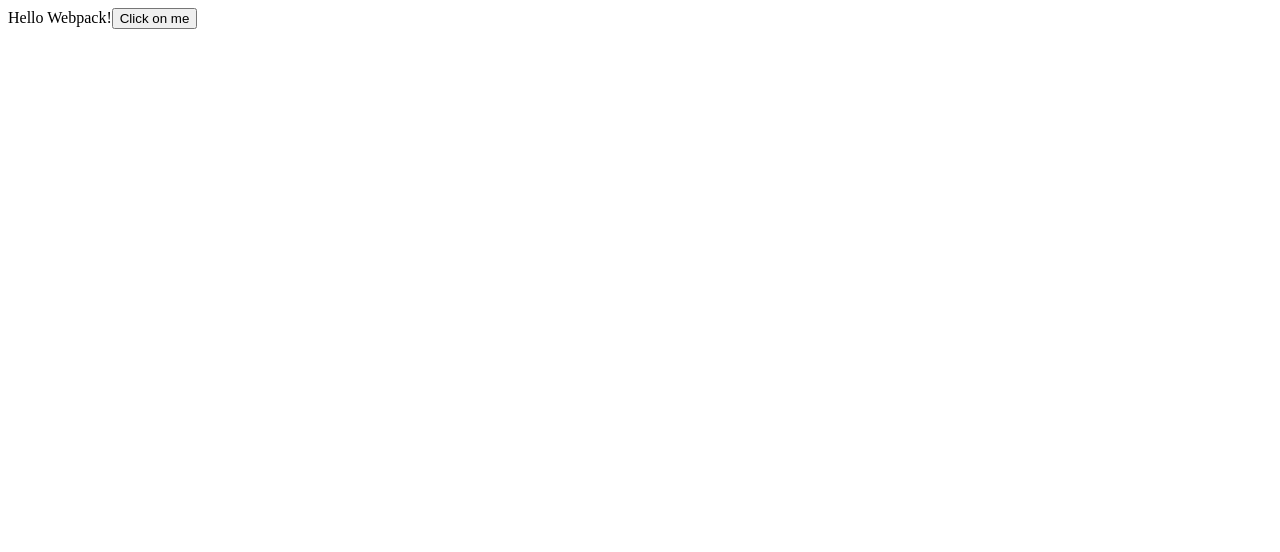
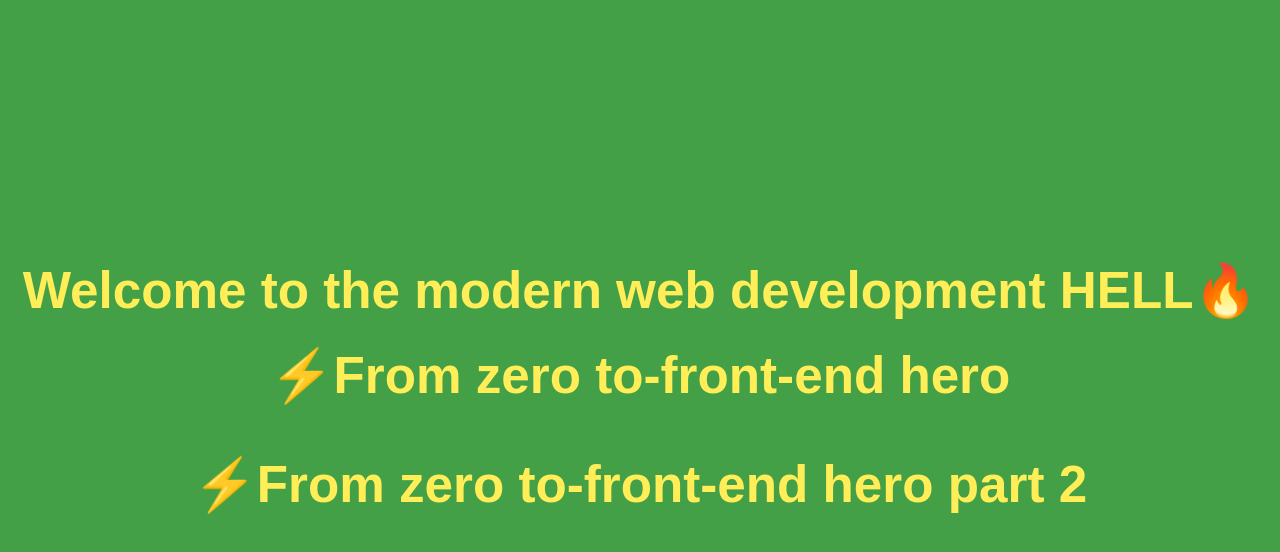
Before and after one commit to HrantGrigorian/wb_dev_ops, a website built with webpack: page src/assets/index.html in a window 1280 px wide. Built offline with nearby package versions, Linux system fonts and the light colour scheme.

Commit message:
JsTraining: introduction of modern js app

```diff
--- a/src/assets/main.html
+++ b/src/assets/index.html
@@ -4,8 +4,9 @@
         <title></title>
         <meta charset="UTF-8">
         <meta name="viewport" content="width=device-width, initial-scale=1">
+        <title>Modern front-end</title>
     </head>
     <body>
-        <div class="root"></div>
+        <div id="root"></div>
     </body>
 </html>
--- a/src/index.js
+++ b/src/index.js
@@ -1,17 +1,42 @@
-import './styles.css';
-import printFoo from './print.js';
+import './styles/styles.scss';
 
-function createElement() {
-    var rootElement = document.querySelector('.root');
-    var button = document.createElement("button");
+const app = {
+    state: {
+        introText: 'Welcome to the modern web development HELL',
+        part_1: {
+            description: 'From zero to-front-end hero',
+            url: 'https://medium.com/russian/%D0%BE%D1%82-%D0%BD%D1%83%D0%BB%D1%8F-%D0%B4%D0%BE-%D0%B3%D0%B5%D1%80%D0%BE%D1%8F-front-enda-%D1%87%D0%B0%D1%81%D1%82%D1%8C-1-f524d668f328'
+        },
+        part_2: {
+            description: 'From zero to-front-end hero part 2',
+            url: 'https://medium.com/russian/%D0%BE%D1%82-%D0%BD%D1%83%D0%BB%D1%8F-%D0%B4%D0%BE-%D0%B3%D0%B5%D1%80%D0%BE%D1%8F-%D1%84%D1%80%D0%BE%D0%BD%D1%82%D0%B5%D0%BD%D0%B4%D0%B0-%D1%87%D0%B0%D1%81%D1%82%D1%8C-2-25f19e56eb29'
+        }
+    },
+    rootElement: document.getElementById('root'),
+    intro: function() {
+        const introduction = document.createElement('div');
+        introduction.classList.add('intro');
 
-    button.innerHTML = "Click on me";
-    button.onclick = printFoo;
+        const introText = document.createElement('span');
+        introText.textContent = this.state.introText;
 
-    rootElement.innerHTML = "Hello Webpack!";
+        introduction.append(
+            introText,
+            this.createLink(this.state.part_1),
+            this.createLink(this.state.part_2)
+        );
+        this.rootElement.appendChild(introduction);
+    },
+    createLink: function({ url, description } = {}) {
+        const link = document.createElement('a');
+        if (!url || !description) {
+            console.log('Please specify url and description');
+            return link;
+        }
+        link.textContent = description;
+        link.href = url;
+        return link;
+    }
+};
 
-    rootElement.appendChild(button);
-    return rootElement;
-}
-
-document.body.appendChild(createElement());
+app.intro();
--- a/src/print.js
+++ /dev/null
@@ -1,3 +0,0 @@
-export default function printFoo() {
-    console.log("I called from print.js");
-}
--- /dev/null
+++ b/src/styles/styles.scss
@@ -0,0 +1,41 @@
+body {
+    margin: 0;
+    padding: 0;
+    font-family: sans-serif;
+
+    #root {
+        width: 100vw;
+        height: 100vh;
+        background: #43a047;
+
+        .intro {
+            display: flex;
+            flex-direction: column;
+            align-items: center;
+            position: absolute;
+            left: 50%;
+            top: 50%;
+            transform: translate(-50%, -50%);
+            white-space: nowrap;
+            color: #ffee58;
+            font-size: 4vw;
+            font-weight: bold;
+
+            span {
+
+                &:after {
+                    content: '\1F525';
+                }
+            }
+
+            a {
+                margin: 2%;
+                text-decoration: none;
+                color: #ffee58;
+                &:before {
+                    content: '\26A1';
+                }
+            }
+        }
+    }
+}
--- a/webpack.dev.js
+++ b/webpack.dev.js
@@ -1,6 +1,7 @@
-var path = require('path');
+const path = require('path');
 const HtmlWebpackPlugin = require('html-webpack-plugin');
 const webpack = require('webpack');
+const ExtractTextPlugin = require('extract-text-webpack-plugin');
 
 module.exports = {
     entry: {
@@ -10,14 +11,15 @@ module.exports = {
     plugins: [
         new HtmlWebpackPlugin({
             title: 'Webpack DevOPS',
-            template: './src/assets/main.html'
+            template: './src/assets/index.html'
         }),
         new webpack.HotModuleReplacementPlugin(),
         new webpack.LoaderOptionsPlugin({
             debug: true
-        })
+        }),
+        new ExtractTextPlugin('style.css')
     ],
-
+    devtool: 'eval-source-map',
     output: {
         path: path.join(__dirname, 'dist'),
         filename: '[name].bundle.js',
@@ -38,9 +40,16 @@ module.exports = {
                 use: {
                     loader: 'babel-loader',
                     options: {
-                    presets: ['env']
+                        presets: ['@babel/preset-env']
                     }
                 }
+            },
+            {
+                test: /\.scss$/,
+                use: ExtractTextPlugin.extract({
+                  fallback: 'style-loader',
+                  use: ['css-loader', 'sass-loader']
+                })
             },
             {
                 test: /\.css$/,
```
Also changed, not shown: package.json (+17 -12 lines), src/styles.css (deleted), 1 other file.
